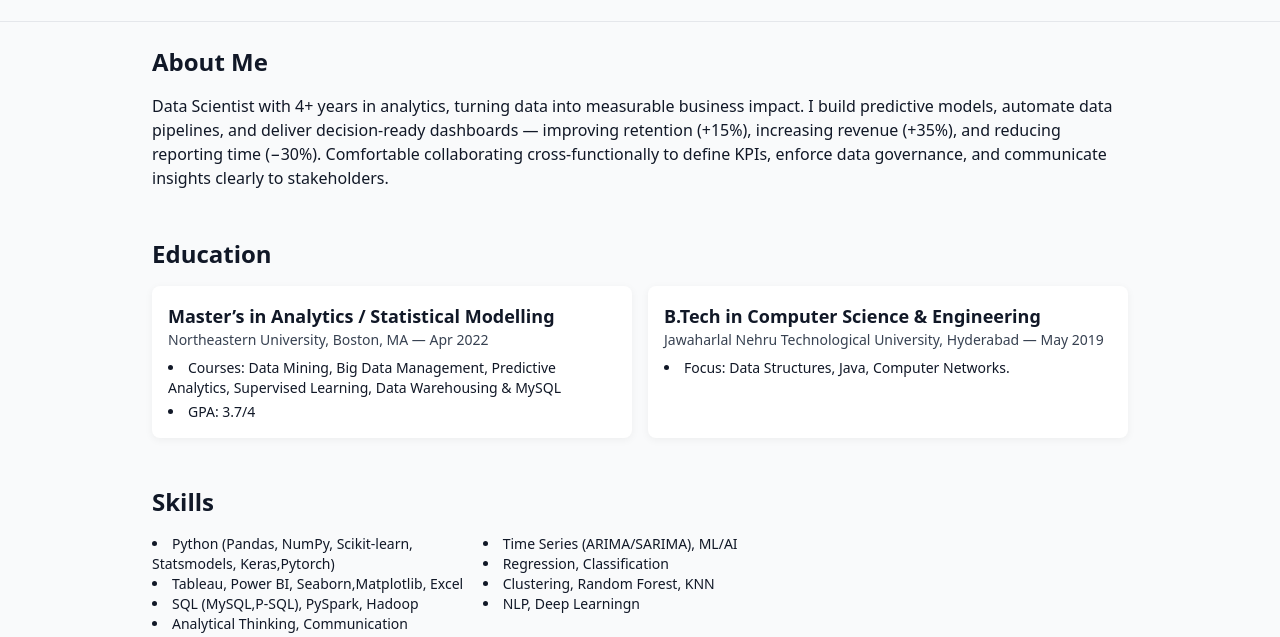
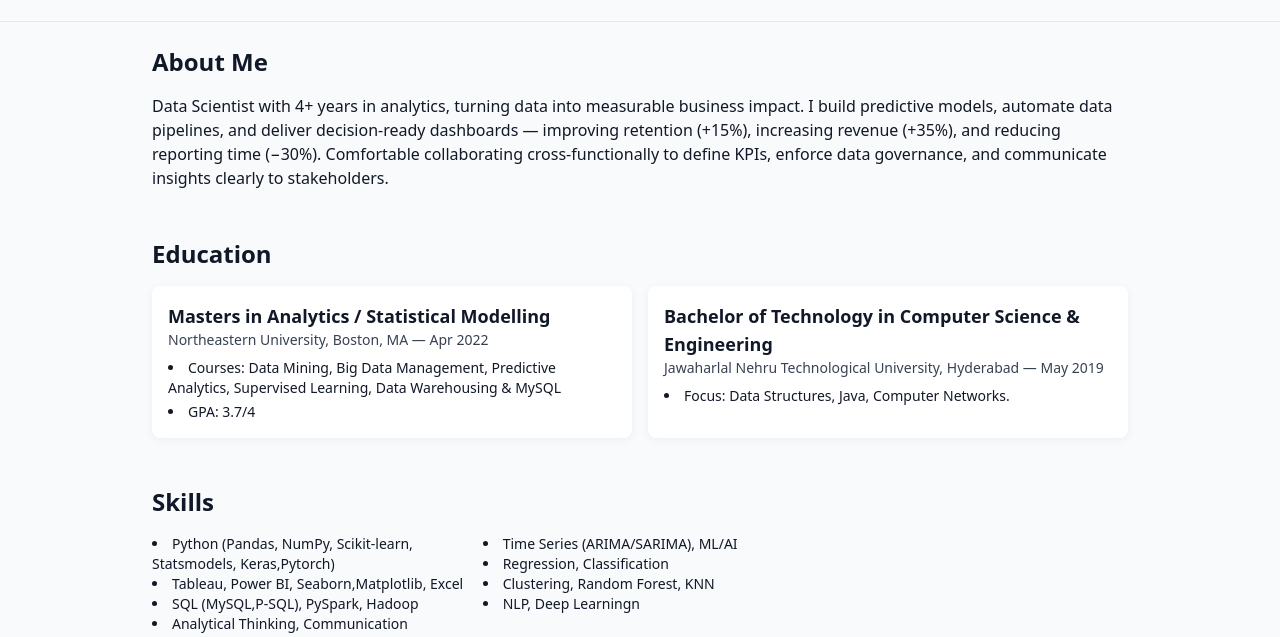
Before and after one commit to spurthip28-bit/Spurthi-Portfolio-, a plain HTML site: page index.html in a window 1280 px wide. Shown: the part 163-800 px from the top of the page. Drawn offline with nearby package versions, Linux system fonts and the light colour scheme.

Commit message:
Update index.html

```diff
--- a/index.html
+++ b/index.html
@@ -53,7 +53,7 @@
     <h2 class="text-2xl font-bold mb-4">Education</h2>
     <div class="grid md:grid-cols-2 gap-4">
         <div class="exp-card">
-            <h3 class="text-lg font-semibold">Master’s in Analytics / Statistical Modelling</h3>
+            <h3 class="text-lg font-semibold">Masters in Analytics / Statistical Modelling</h3>
             <p class="text-sm text-gray-700">Northeastern University, Boston, MA — Apr 2022</p>
             <ul class="mt-2 list-disc list-inside text-sm space-y-1">
                 <li>Courses: Data Mining, Big Data Management, Predictive Analytics, Supervised Learning, Data Warehousing & MySQL</li>
@@ -61,7 +61,7 @@
             </ul>
         </div>
         <div class="exp-card">
-            <h3 class="text-lg font-semibold">B.Tech in Computer Science & Engineering</h3>
+            <h3 class="text-lg font-semibold">Bachelor of Technology in Computer Science & Engineering</h3>
             <p class="text-sm text-gray-700">Jawaharlal Nehru Technological University, Hyderabad — May 2019</p>
             <ul class="mt-2 list-disc list-inside text-sm space-y-1">
                 <li>Focus: Data Structures, Java, Computer Networks.</li>
```
